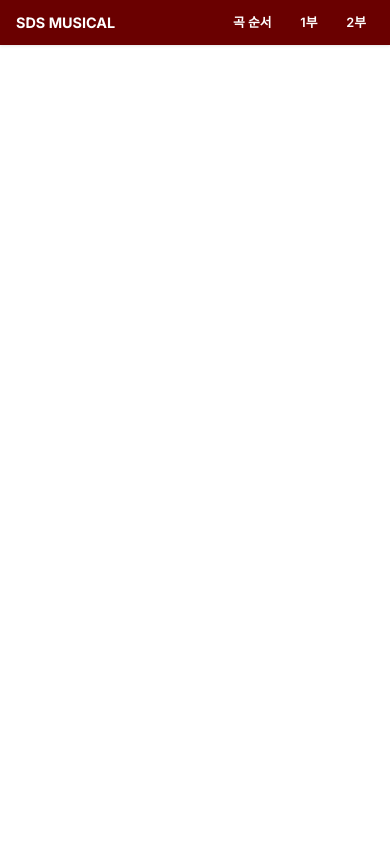
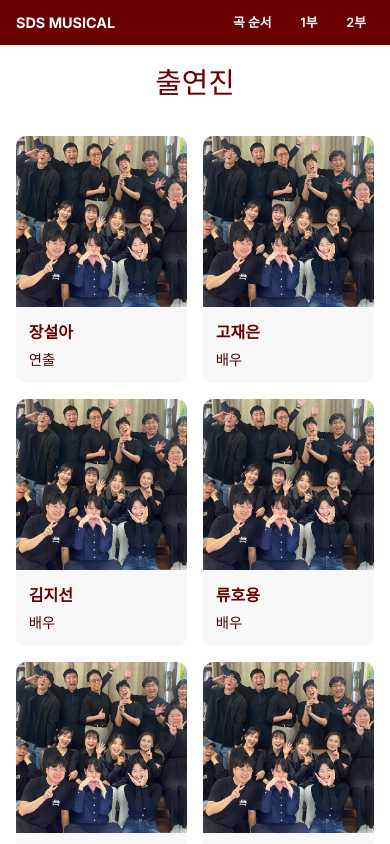
Before and after one commit to JeangyuHeo/brochure_basic, a Next.js app: page /cast in a window 390 px wide. Shown: the top 844 px of the page. Built offline with nearby package versions, Linux system fonts and the light colour scheme; a web font is replaced by a local one.

Commit message:
Add: 모바일 친화적 디자인

```diff
--- a/src/app/cast/page.tsx
+++ b/src/app/cast/page.tsx
@@ -1,27 +1,44 @@
 import React from 'react';
+import { castMembersPart1, castMembersPart2 } from '../../data/castMembers';
+import Image from 'next/image';
+import Link from 'next/link';
 import styles from '../styles/Cast.module.css';
+
+export const metadata = {
+  title: '출연진 - SDS 뮤지컬',
+};
 
 interface CastMember {
   id: string;
   name: string;
   role: string;
+  image: string;
   // 필요한 다른 속성들...
 }
 
 export default function CastPage() {
-  const castMembers: CastMember[] = [
-    // 캐스트 멤버 데이터...
-  ];
+  const allCastMembers = [...castMembersPart1, ...castMembersPart2];
 
   return (
     <div className={styles.container}>
-      <h1>Cast</h1>
-      <div className={styles.castGrid}>
-        {castMembers.map((member) => (
-          <div key={member.id} className={styles.castCard}>
-            <h2>{member.name}</h2>
-            <p>{member.role}</p>
-          </div>
+      <h1 className={styles.title}>출연진</h1>
+      <div className={styles.grid}>
+        {allCastMembers.map((member) => (
+          <Link href={`/actor/${member.id}`} key={member.id} className={styles.card}>
+            <div className={styles.imageWrapper}>
+              <Image
+                src={member.image}
+                alt={member.name}
+                fill
+                sizes="(max-width: 768px) 160px, 200px"
+                className={styles.image}
+              />
+            </div>
+            <div className={styles.info}>
+              <h2 className={styles.name}>{member.name}</h2>
+              <p className={styles.role}>{member.role}</p>
+            </div>
+          </Link>
         ))}
       </div>
     </div>
--- a/src/app/styles/Cast.module.css
+++ b/src/app/styles/Cast.module.css
@@ -1,48 +1,85 @@
 .container {
+  padding: 1rem 0.5rem;
   min-height: 100vh;
-  padding: 0.8rem;
   background-color: var(--background);
 }
 
 .title {
+  text-align: center;
+  color: var(--primary);
   font-size: 1.8rem;
-  color: var(--primary);
-  text-align: center;
-  margin-bottom: 1.5rem;
-  font-weight: 700;
+  margin-bottom: 2rem;
 }
 
-.castGrid {
+.grid {
   display: grid;
-  /* 2열 그리드로 변경 */
-  grid-template-columns: repeat(2, 1fr);
-  gap: 0.8rem;
-  padding: 0.5rem;
-  max-width: 700px;
-  margin: 0 auto;
+  grid-template-columns: repeat(auto-fill, minmax(140px, 1fr));
+  gap: 1rem;
+  padding: 0 0.5rem;
 }
 
+.card {
+  background-color: var(--secondary);
+  border-radius: 10px;
+  overflow: hidden;
+  text-decoration: none;
+  transition: transform 0.2s ease;
+  display: flex;
+  flex-direction: column;
+}
+
+.card:hover {
+  transform: translateY(-3px);
+}
+
+.imageWrapper {
+  position: relative;
+  width: 100%;
+  padding-bottom: 100%;
+}
+
+.image {
+  object-fit: cover;
+}
+
+.info {
+  padding: 0.8rem;
+}
+
+.name {
+  font-size: 1rem;
+  font-weight: 600;
+  color: var(--primary);
+  margin: 0;
+}
+
+.role {
+  font-size: 0.9rem;
+  color: var(--accent);
+  margin: 0.3rem 0 0 0;
+}
+
+/* 태블릿 이상 */
 @media (min-width: 768px) {
   .container {
-    padding: 1.5rem;
+    padding: 2rem;
   }
 
-  .title {
-    font-size: 2.2rem;
-    margin-bottom: 2rem;
+  .grid {
+    grid-template-columns: repeat(auto-fill, minmax(180px, 1fr));
+    gap: 1.5rem;
+    padding: 0;
   }
 
-  .castGrid {
-    gap: 1.2rem;
-    padding: 0;
-    max-width: 800px;
+  .info {
+    padding: 1rem;
+  }
+
+  .name {
+    font-size: 1.1rem;
+  }
+
+  .role {
+    font-size: 1rem;
   }
 }
-
-/* 작은 화면에서도 2열 유지 */
-@media (max-width: 480px) {
-  .castGrid {
-    gap: 0.5rem;
-    padding: 0.3rem;
-  }
-}
```
